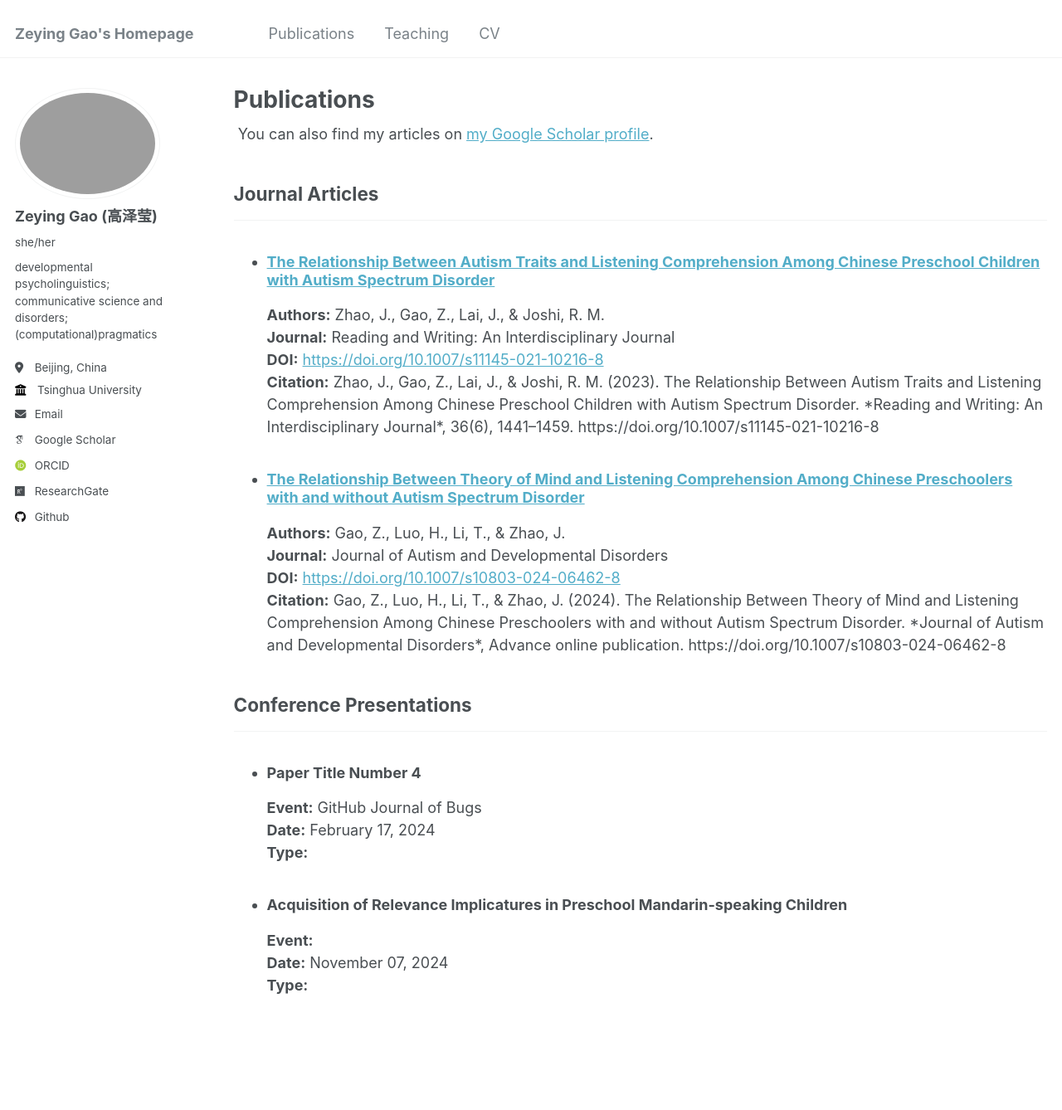
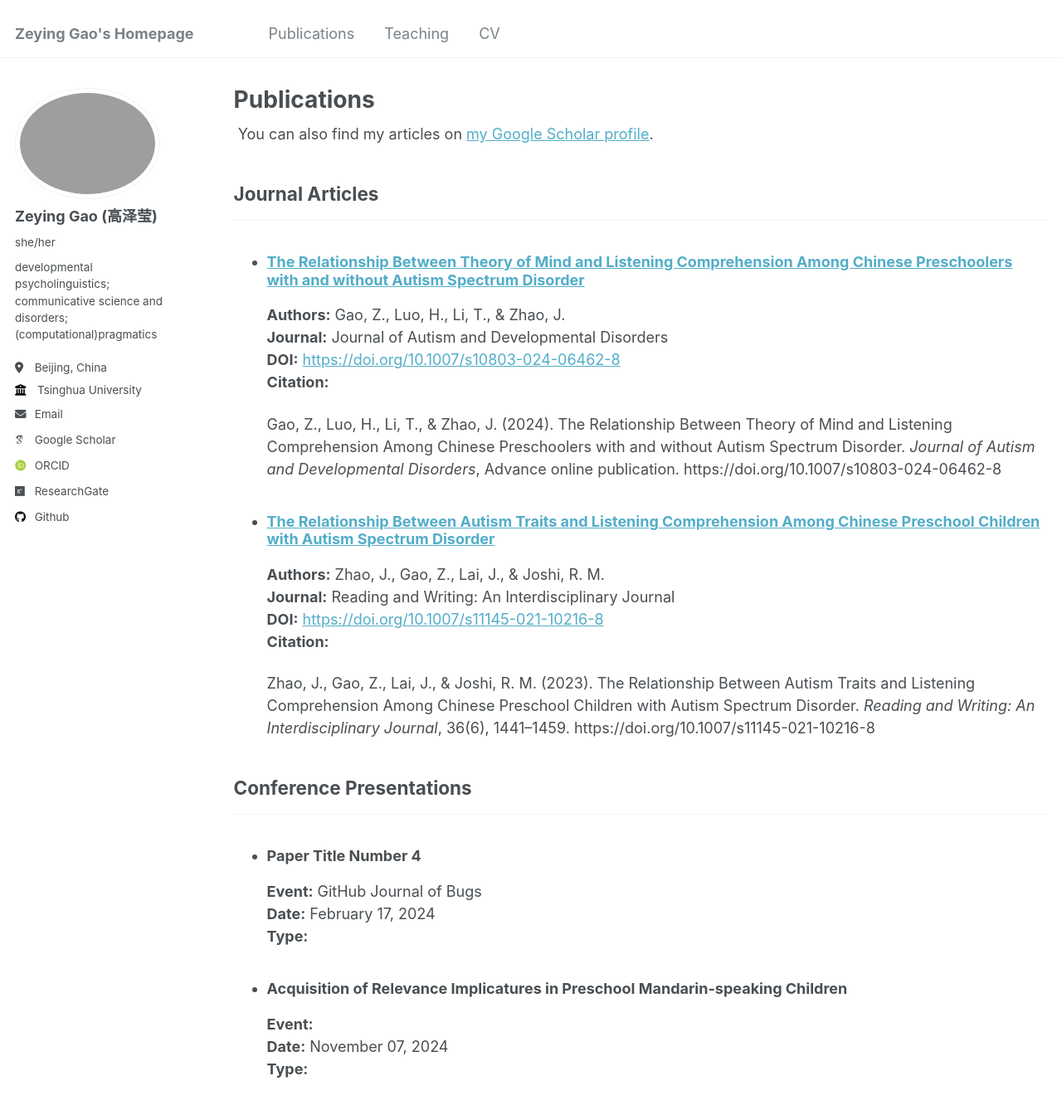
Before and after one commit to ZeyingGAO/zeyinggao.github.io, a Jekyll site: the page built from _pages/publications.html, in a window 1280 px wide and 1400 px high. Shown: the top 1338 px of the window at 83% size. Built offline with Jekyll 4.4.1, drawn with Linux system fonts in a browser that asks for light colours; some web fonts are replaced.

Commit message:
Update publications.html

```diff
--- a/_pages/publications.html
+++ b/_pages/publications.html
@@ -16,19 +16,21 @@ author_profile: true
 <h2>Journal Articles</h2>
 <hr />
 <ul>
-  {% for post in site.publications %}
+  {% assign sorted_publications = site.publications | sort: 'date' | reverse %} <!-- Sort by date in reverse (newest first) -->
+  {% for post in sorted_publications %}
     {% if post.category == "journal articles" %}
       <li>
         <h3><a href="{{ post.url }}">{{ post.title }}</a></h3> <!-- Link to detailed page -->
-        <p><strong>Authors:</strong> {{ post.authors }}<br />
-        <strong>Journal:</strong> {{ post.journal }}<br />
-        <strong>DOI:</strong> <a href="{{ post.doi }}">{{ post.doi }}</a><br />
-        <strong>Citation:</strong> {{ post.citation }}</p>
+        <p>
+          <strong>Authors:</strong> {{ post.authors }}<br />
+          <strong>Journal:</strong> {{ post.journal }}<br />
+          <strong>DOI:</strong> <a href="{{ post.doi }}">{{ post.doi }}</a><br />
+          <strong>Citation:</strong> {{ post.citation | markdownify }} <!-- Ensures Markdown (italics) in citation works -->
+        </p>
       </li>
     {% endif %}
   {% endfor %}
 </ul>
-
 
 <h2>Conference Presentations</h2>
 <hr />
```
